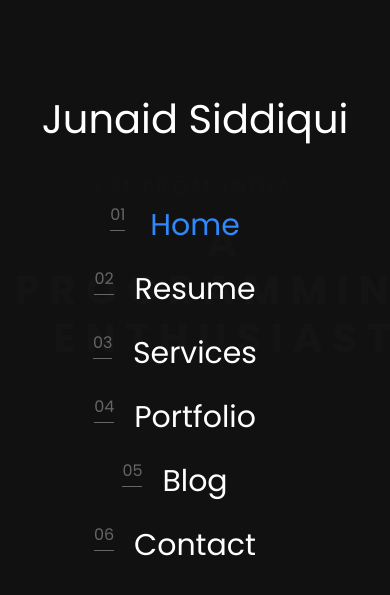
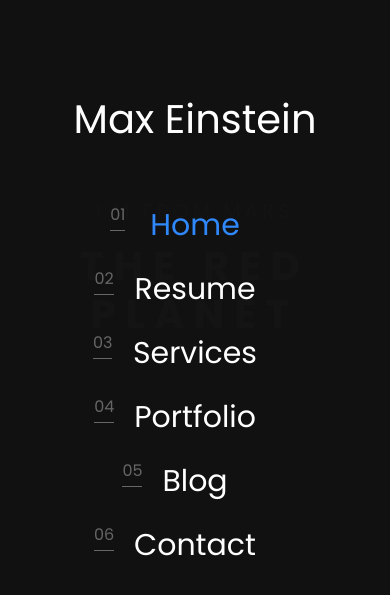
Before and after one commit to MAX-EINSTEIN/max-einstein.github.io, a plain HTML site: page index.html in a window 390 px wide. Both pictures are taken after a click on the link 355 px from the left and 52 px from the top of the page. Shown: the part 89-684 px from the top of the page. Drawn offline with Linux system fonts and the light colour scheme; some packages are replaced by stand-ins of ours; no server answers; files whose address does not match are found by name.

```diff
--- a/index.html
+++ b/index.html
@@ -1,7 +1,7 @@
 <!DOCTYPE html>
 <html lang="en">
   <head>
-    <title>Junaid Siddqui a.k.a. Max Einstein</title>
+    <title>Max Einstein</title>
     <meta charset="utf-8">
     <meta name="viewport" content="width=device-width, initial-scale=1, shrink-to-fit=no">
 
@@ -41,7 +41,7 @@
         <div class="colorlib-table-cell js-fullheight">
           <div class="row no-gutters">
             <div class="col-md-12 text-center">
-              <h1 class="mb-4"><a href="index.html" class="logo">Junaid Siddiqui</a></h1>
+              <h1 class="mb-4"><a href="index.html" class="logo">Max Einstein</a></h1>
               <ul>
                 <li class="active"><a href="index.html"><span><small>01</small>Home</span></a></li>
                 <li><a href="about.html"><span><small>02</small>Resume</span></a></li>
@@ -88,8 +88,8 @@
           <div class="container">
             <div class="row slider-text align-items-center text-center justify-content-center" data-scrollax-parent="true">
               <div class="col-md-12 ftco-animate" data-scrollax=" properties: { translateY: '70%' }">
-                <p><a href="#" class="scroll">I'm from India</a></p>
-                <h1 class="mb-3" data-scrollax="properties: {translateY: '30%', opacity: 1.6}">A Programming Enthusiast</h1>
+                <p><a href="#" class="scroll">I'm from Mars</a></p>
+                <h1 class="mb-3" data-scrollax="properties: {translateY: '30%', opacity: 1.6}">The Red Planet</h1>
               </div>
             </div>
           </div>
```
